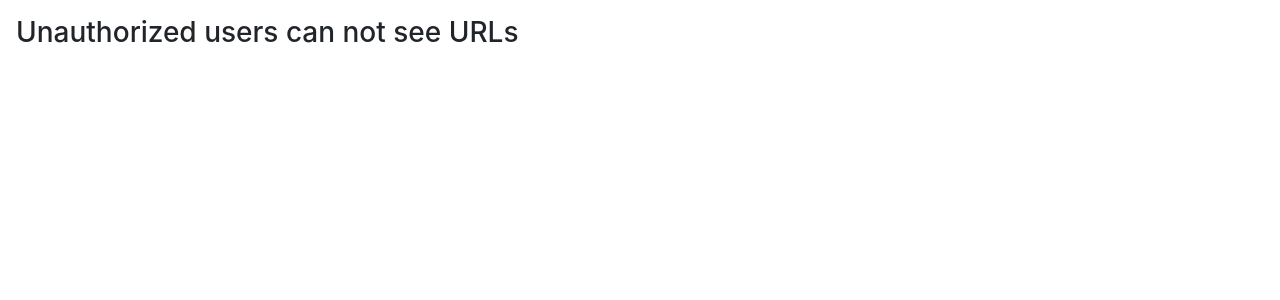
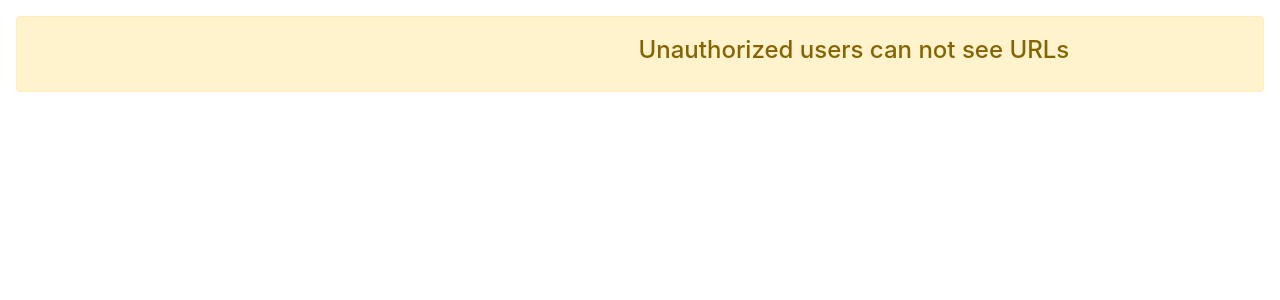
Before and after one commit to Heaven664/tinyapp, a Node server app: page /urls in a window 1280 px wide. Shown: the part 56-356 px from the top of the page. Run offline with Node 20, Linux system fonts and the light colour scheme; some libraries are stand-ins or nearby versions.

Commit message:
index page styled with bootstrap

```diff
--- a/views/urls_index.ejs
+++ b/views/urls_index.ejs
@@ -64,7 +64,10 @@
         </tbody>
       </table>
       <% } else { %>
-        <h3>Unauthorized users can not see URLs</h3>
+        <div class="alert alert-warning d-flex align-items-center" role="alert">
+          <svg style="height: 50px; padding-left: 25%;" class="bi flex-shrink-0 me-2" role="img" aria-label="Warning:"><use xlink:href="#exclamation-triangle-fill"/></svg>
+            <h4>Unauthorized users can not see URLs</h4>
+        </div>
       <% } %>
     </main>
   </body>
```
